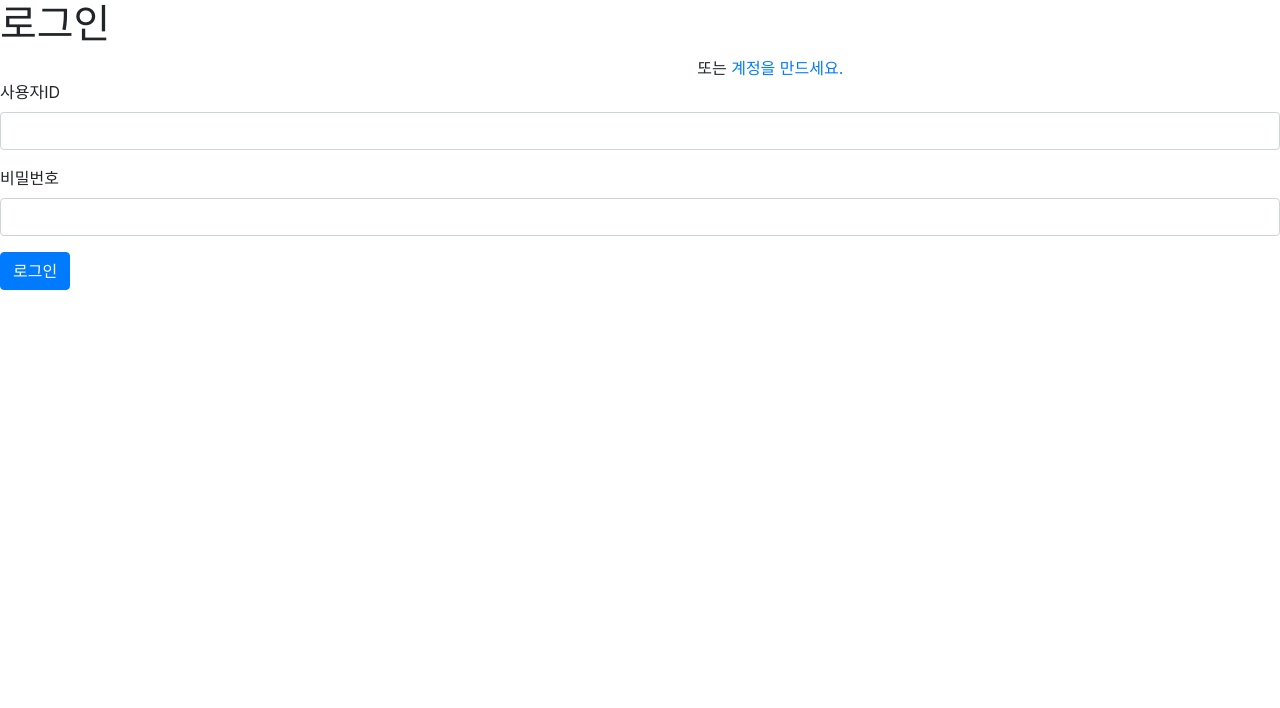
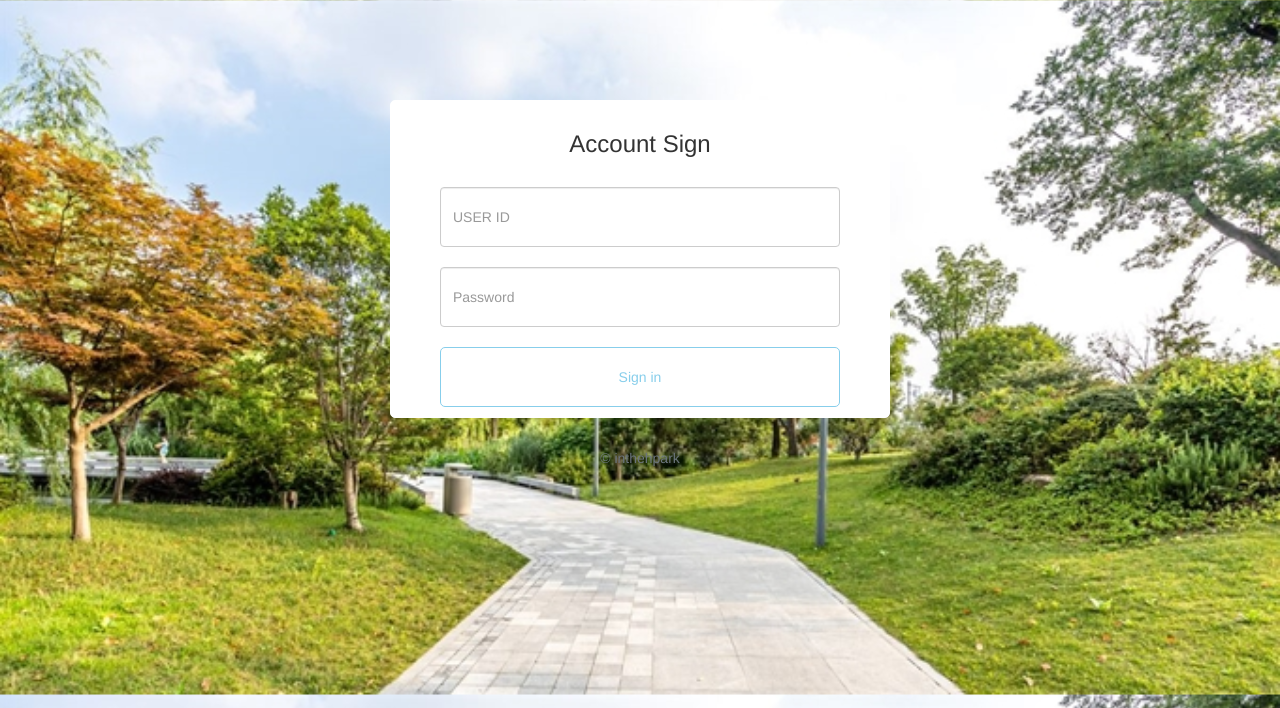
Before and after one commit to efacd/200830_after, a Django app: page /common/login/ in a window 1280 px wide. Shown: the top 708 px of the page. Run offline with Django 3.2, Linux system fonts and the light colour scheme; some libraries are stand-ins or nearby versions.

Commit message:
commit 0901 hjn

```diff
--- a/common/templates/login.html
+++ b/common/templates/login.html
@@ -1,25 +1,102 @@
+<!doctype html>
+<html lang="en">
+  <head>
+    <meta charset="utf-8">
+    <meta name="viewport" content="width=device-width, initial-scale=1, shrink-to-fit=no">
+    <meta name="description" content="">
+    <meta name="author" content="Mark Otto, Jacob Thornton, and Bootstrap contributors">
+    <meta name="generator" content="Jekyll v4.1.1">
+    <title>Signin Template · Bootstrap</title>
+	<link rel="stylesheet" href="https://stackpath.bootstrapcdn.com/bootstrap/4.5.2/css/bootstrap.min.css" integrity="sha384-JcKb8q3iqJ61gNV9KGb8thSsNjpSL0n8PARn9HuZOnIxN0hoP+VmmDGMN5t9UJ0Z" crossorigin="anonymous">
+	<script src="https://stackpath.bootstrapcdn.com/bootstrap/4.5.2/js/bootstrap.min.js" integrity="sha384-B4gt1jrGC7Jh4AgTPSdUtOBvfO8shuf57BaghqFfPlYxofvL8/KUEfYiJOMMV+rV" crossorigin="anonymous"></script>
+	<script src="https://stackpath.bootstrapcdn.com/bootstrap/4.5.2/js/bootstrap.bundle.min.js" integrity="sha384-LtrjvnR4Twt/qOuYxE721u19sVFLVSA4hf/rRt6PrZTmiPltdZcI7q7PXQBYTKyf" crossorigin="anonymous"></script>
+	<!-- 합쳐지고 최소화된 최신 CSS -->
+	<link rel="stylesheet" href="https://maxcdn.bootstrapcdn.com/bootstrap/3.3.2/css/bootstrap.min.css">
+	<!-- 부가적인 테마 -->
+	<link rel="stylesheet" href="https://maxcdn.bootstrapcdn.com/bootstrap/3.3.2/css/bootstrap-theme.min.css">
+	<!-- 합쳐지고 최소화된 최신 자바스크립트 -->
+	<script src="https://maxcdn.bootstrapcdn.com/bootstrap/3.3.2/js/bootstrap.min.js"></script>
 
-{% extends 'base.html' %}
-{% block container %}
-<h1>로그인</h1>
-<div class="row">
-    <div class="col-8 text-right">
-        <span>또는 <a href="{% url 'common:signup' %}">계정을 만드세요.</a></span>
-    </div>
-</div>
-<form method="post" class="post-form" action="{% url 'common:login' %}">
-    {% csrf_token %}
-    {% include "form_error.html" %}
-    <div class="form-group">
-        <label for="username">사용자ID</label>
-        <input type="text" class="form-control" name="username" id="username"
-               value="{{ form.username.value|default_if_none:'' }}">
-    </div>
-    <div class="form-group">
-        <label for="password">비밀번호</label>
-        <input type="password" class="form-control" name="password" id="password"
-               value="{{ form.password.value|default_if_none:'' }}">
-    </div>
-    <button type="submit" class="btn btn-primary">로그인</button>
-</form>
-{% endblock %}
+	<link rel="canonical" href="https://getbootstrap.com/docs/4.5/examples/sign-in/">
+
+	<meta name="theme-color" content="#563d7c">
+
+
+    <style>
+      .bd-placeholder-img {
+        font-size: 1.125rem;
+        text-anchor: middle;
+        -webkit-user-select: none;
+        -moz-user-select: none;
+        -ms-user-select: none;
+        user-select: none;
+      }
+
+      @media (min-width: 768px) {
+        .bd-placeholder-img-lg {
+          font-size: 3.5rem;
+        }
+      }
+		#username{
+		display : block;
+		margin : 0 auto;
+		width:400px;
+		height:60px;
+		}
+		#password{
+		display : block;
+		margin : 0 auto;
+		width:400px;
+		height:60px;
+		}
+		#my_btn{
+		border-top-right-radius: 5px;
+		border-bottom-right-radius: 5px;
+		border-top-left-radius: 5px;
+		border-bottom-left-radius: 5px;
+		margin : 0 auto;
+		width:400px;
+		height:60px;
+		border: 1px solid skyblue;
+		background-color: rgba(0,0,0,0);
+		color: skyblue;
+		padding: 5px;
+		}
+		.my-box {
+		border-top-right-radius: 5px;
+		border-bottom-right-radius: 5px;
+		border-top-left-radius: 5px;
+		border-bottom-left-radius: 5px;
+		width:500px;
+		margin : 0 auto;
+		border:1px solid;
+		border-color: white;
+		padding:10px;
+		background-color: white;
+		line-color: white;
+		}
+    </style>
+  </head>
+
+  <body class="text-center" style="background-image:url('/static/img/background.jpg'); background-size:cover">
+  <div style="height:100px"></div>
+  <div class="my-box">
+  <form method="post" class="post-form" action="{% url 'common:login' %}">
+      {% csrf_token %}
+	  <h1 class="h3 mb-3 font-weight-normal">Account Sign</h1>
+
+	  <label for="username"></label>
+	  <input type="text"  name="username" id="username" class="form-control" placeholder="USER ID" value="{{ form.username.value|default_if_none:'' }}">
+
+	  <label for="password"></label>
+	  <input type="password"  name="password" id="password" class="form-control" placeholder="Password" value="{{ form.password.value|default_if_none:'' }}">
+	  <div>
+		  <a> &nbsp;&nbsp;&nbsp;&nbsp;&nbsp; </a>
+	  </div>
+
+	  <button id="my_btn" type="submit">Sign in</button>
+  </form>
+  </div>
+  <p class="mt-5 mb-3 text-muted">&copy; inthehpark</p>
+</body>
+</html>
--- a/inthepark/templates/base.html
+++ b/inthepark/templates/base.html
@@ -4,6 +4,34 @@
     <meta charset="UTF-8">
     <title>base</title>
     <link rel="stylesheet" href="https://stackpath.bootstrapcdn.com/bootstrap/4.5.1/css/bootstrap.min.css" integrity="sha384-VCmXjywReHh4PwowAiWNagnWcLhlEJLA5buUprzK8rxFgeH0kww/aWY76TfkUoSX" crossorigin="anonymous">
+    <!--===============================================================================================-->
+	<link rel="icon" type="image/png" href="static/images/icons/favicon.ico"/>
+<!--===============================================================================================-->
+	<link rel="stylesheet" type="text/css" href="static/vendor/bootstrap/css/bootstrap.min.css">
+<!--===============================================================================================-->
+	<link rel="stylesheet" type="text/css" href="static/fonts/font-awesome-4.7.0/css/font-awesome.min.css">
+<!--===============================================================================================-->
+	<link rel="stylesheet" type="text/css" href="static/fonts/Linearicons-Free-v1.0.0/icon-font.min.css">
+<!--===============================================================================================-->
+	<link rel="stylesheet" type="text/css" href="static/vendor/animate/animate.css">
+<!--===============================================================================================-->
+	<link rel="stylesheet" type="text/css" href="static/vendor/css-hamburgers/hamburgers.min.css">
+<!--===============================================================================================-->
+	<link rel="stylesheet" type="text/css" href="static/vendor/animsition/css/animsition.min.css">
+<!--===============================================================================================-->
+	<link rel="stylesheet" type="text/css" href="static/vendor/select2/select2.min.css">
+<!--===============================================================================================-->
+	<link rel="stylesheet" type="text/css" href="static/vendor/daterangepicker/daterangepicker.css">
+<!--===============================================================================================-->
+	<link rel="stylesheet" type="text/css" href="static/css/util.css">
+	<link rel="stylesheet" type="text/css" href="static/css/main.css">
+<!--===============================================================================================-->
+
+    <!-- Bootstrap core CSS -->
+    <link rel="stylesheet" href="https://stackpath.bootstrapcdn.com/bootstrap/4.5.1/css/bootstrap.min.css" integrity="sha384-VCmXjywReHh4PwowAiWNagnWcLhlEJLA5buUprzK8rxFgeH0kww/aWY76TfkUoSX" crossorigin="anonymous">
+
+    <!-- Custom styles for this template -->
+    <link href="static/css/cover.css" rel="stylesheet">
 </head>
 <body>
     {% block container %}
--- a/inthepark/templates/index.html
+++ b/inthepark/templates/index.html
@@ -131,6 +131,7 @@
 	<script src="static/vendor/countdowntime/countdowntime.js"></script>
 <!--===============================================================================================-->
 	<script src="static/js/main.js"></script>
-
+    {% block container %}
+    {% endblock %}
 </body>
 </html>
--- a/posts/models.py
+++ b/posts/models.py
@@ -1,5 +1,6 @@
 from django.db import models
 from django.contrib.auth.models import User
+from django.core.validators import MinValueValidator, MaxValueValidator
 # Create your models here.
 
 
@@ -14,7 +15,8 @@ class Park_number(models.Model):
 class Post(models.Model):
     p_idx = models.ForeignKey(Park_number, on_delete=models.CASCADE, related_name='posts')
     author = models.ForeignKey(User, on_delete=models.CASCADE)
-    starpoint = models.IntegerField('별점1~5', null=True)
+    starpoint = models.IntegerField('별점1~5', null=True, blank=True,
+                                    validators=[MinValueValidator(0), MaxValueValidator(5)])
     contents = models.TextField('글내용', max_length=500)
     images = models.ImageField(blank=True, upload_to="images", null=True)
 
```
Also changed, not shown: db.sqlite3, media/images/background.jpg (added), media/images/basic.jpg (added), static/img/background.jpg (added), static/img/basic.jpg (added).
